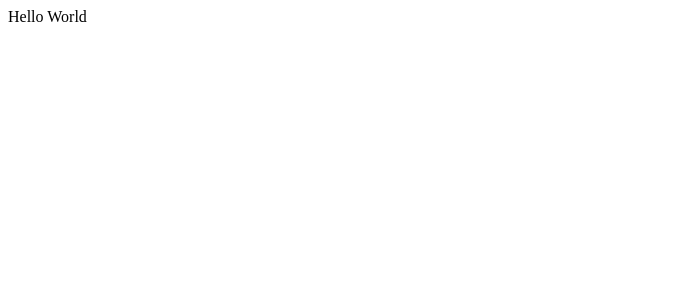
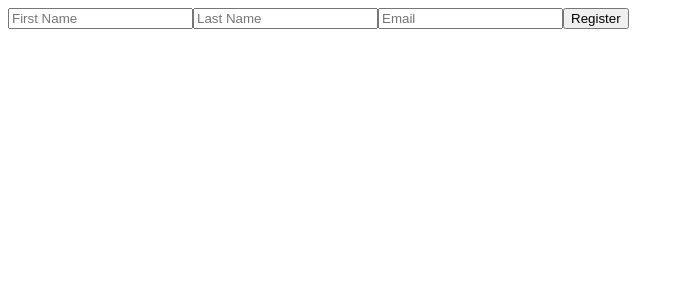
Before and after one commit to PratikOdpalliwar/Registration-Form, a React (Vite) app: page / in a window 1280 px wide. Shown: the top 300 px of the page, without its empty margins (0-684 px from the left). Built offline with nearby package versions, Linux system fonts and the light colour scheme.

Commit message:
added form with input feilds

```diff
--- a/src/App.jsx
+++ b/src/App.jsx
@@ -2,8 +2,27 @@ import './App.css'
 
 export default function App() {
   return (
-    <div>
-      Hello World
+    <div className='App'>
+      <div className='container'>
+      <form>
+        <input
+          type="text"
+          placeholder="First Name"
+          />
+
+        <input
+          type="text"
+          placeholder="Last Name"
+          />
+
+        <input
+          type="text"
+          placeholder="Email"
+          />
+
+        <button type="submit">Register</button>
+      </form>
+      </div>
     </div>
   )
 }
```
